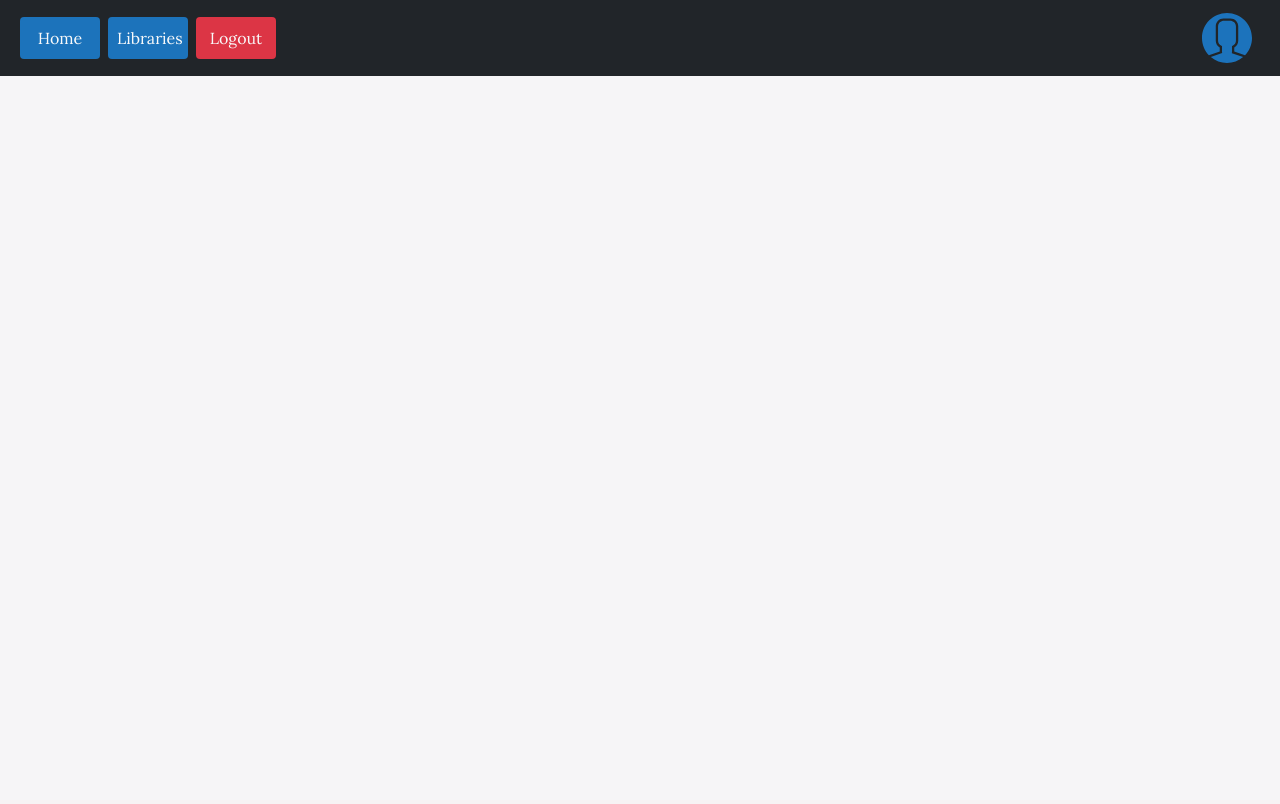
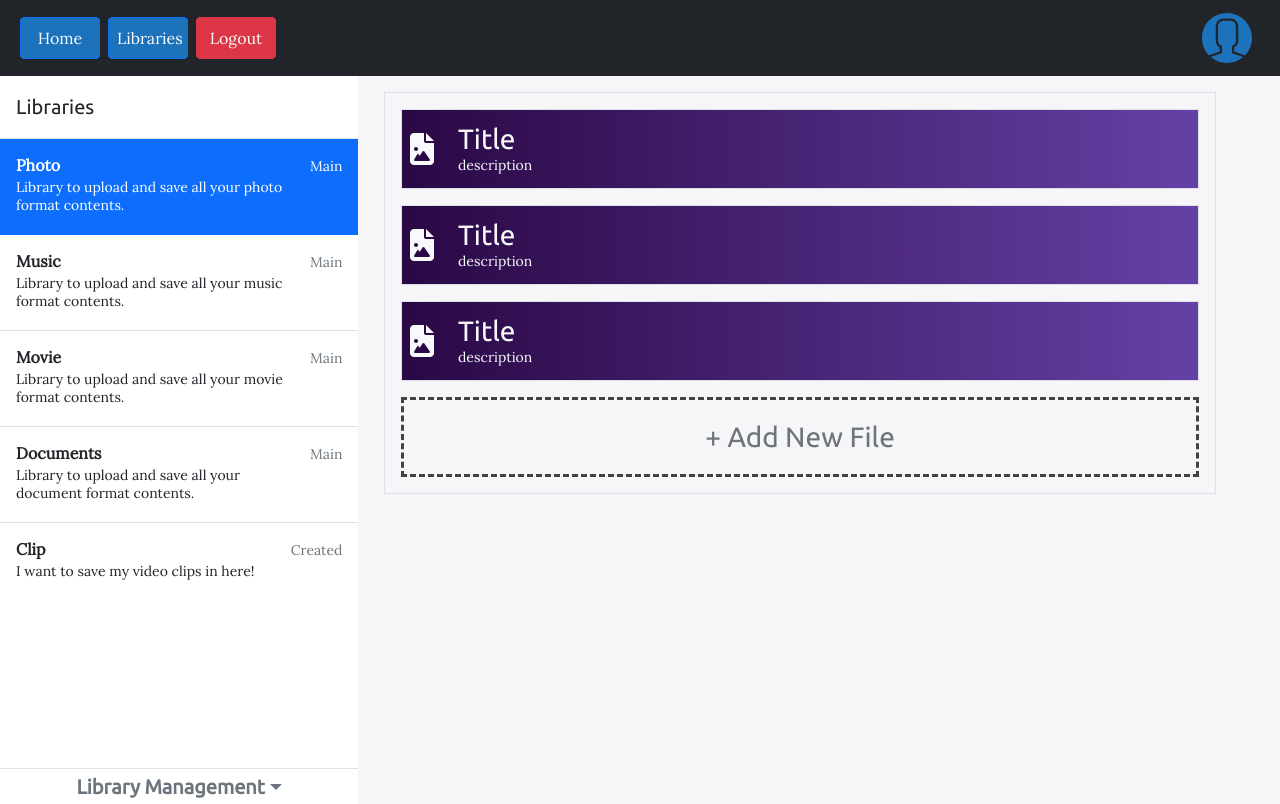
Before and after one commit to sadlibrary/web, a Django app: template web/authentication/templates/authentication/base.html in a window 1280 px wide. Before the commit the page ends 76 px from the top, so only its background shows below. Run offline with Django 4.2, Linux system fonts and the light colour scheme; the template is opened without the code that fills it, so the values that code supplies are empty; some libraries are stand-ins or nearby versions.

Commit message:
Build Library page

```diff
--- a/web/authentication/static/authentication/baseStyle.css
+++ b/web/authentication/static/authentication/baseStyle.css
@@ -14,11 +14,13 @@
   --danger: #dc3545;
   --success: #28a745;
   --warning: #ffc107;
+  --secondary: #424242;
   --text-color: #242424;
 }
 
 * {
   box-sizing: border-box;
+  margin: 0;
 }
 
 body {
@@ -31,10 +33,45 @@ h2,
 h3,
 h4,
 h5,
-h6 {
+h6,
+.fs-5,
+.fs-3 {
   font-family: Ubuntu, serif;
+}
+
+a[disabled] {
+  pointer-events: none;
+}
+
+.nav-bg-costume {
+  background-color: var(--shadow-2);
 }
 
 .text-color {
   color: var(--text-color);
 }
+
+.lh-tight {
+  line-height: 1.25;
+}
+
+#fileItems {
+  margin: 1rem 5vw 0 30vw;
+}
+
+.bg-costume {
+  background-image: linear-gradient(to left, #6441a5, #2a0845);
+}
+
+.item,
+.add-item {
+  height: 5rem;
+}
+
+.item:hover {
+  box-shadow: 0 4px 8px 0 rgba(0, 0, 0, 0.6), 0 6px 20px 0 rgba(0, 0, 0, 0.6);
+}
+
+.add-item {
+  border: var(--secondary) dashed 0.2rem;
+}
--- a/web/authentication/templates/authentication/base.html
+++ b/web/authentication/templates/authentication/base.html
@@ -18,6 +18,10 @@
     />
 
     <link rel="stylesheet" href="../../static/authentication/baseStyle.css" />
+    <script
+      src="https://kit.fontawesome.com/afa312817f.js"
+      crossorigin="anonymous"
+    ></script>
   </head>
   <body>
     <nav class="navbar navbar-expand-sm bg-dark navbar-dark">
@@ -25,7 +29,7 @@
         <ul class="navbar-nav">
           <li class="nav-item ms-2">
             <a
-              class="nav-link btn text-light"
+              class="nav-link btn btn-primary text-light"
               style="background-color: #1c73bb; width: 5rem"
               href="#"
               >Home</a
@@ -33,7 +37,7 @@
           </li>
           <li class="nav-item ms-2">
             <a
-              class="nav-link btn text-light"
+              class="nav-link btn btn-primary text-light"
               style="background-color: #1c73bb; width: 5rem"
               href="#"
               >Libraries</a
@@ -41,7 +45,7 @@
           </li>
           <li class="nav-item ms-2">
             <a
-              class="nav-link btn text-light"
+              class="nav-link btn btn-danger text-light"
               style="background-color: #dc3545; width: 5rem"
               href="#"
               >Logout</a
@@ -62,6 +66,145 @@
         </a>
       </div>
     </nav>
+
+    <aside
+      class="d-flex flex-column align-items-stretch flex-shrink-0 bg-white float-start"
+      style="width: 28vw; height: 91vh"
+    >
+      <a
+        href="#"
+        class="d-flex align-items-center flex-shrink-0 p-3 link-dark text-decoration-none border-bottom"
+        disabled
+      >
+        <span class="fs-5 fw-semibold">Libraries</span>
+      </a>
+      <div
+        class="list-group list-group-flush border-bottom h-100 overflow-auto"
+      >
+        <a
+          href="#"
+          class="list-group-item list-group-item-action active py-3 lh-tight"
+        >
+          <div class="d-flex w-100 align-items-center justify-content-between">
+            <strong class="mb-1">Photo</strong>
+            <small>Main</small>
+          </div>
+          <div class="col-10 mb-1 small">
+            Library to upload and save all your photo format contents.
+          </div>
+        </a>
+        <a
+          href="#"
+          class="list-group-item list-group-item-action py-3 lh-tight"
+        >
+          <div class="d-flex w-100 align-items-center justify-content-between">
+            <strong class="mb-1">Music</strong>
+            <small class="text-muted">Main</small>
+          </div>
+          <div class="col-10 mb-1 small">
+            Library to upload and save all your music format contents.
+          </div>
+        </a>
+        <a
+          href="#"
+          class="list-group-item list-group-item-action py-3 lh-tight"
+        >
+          <div class="d-flex w-100 align-items-center justify-content-between">
+            <strong class="mb-1">Movie</strong>
+            <small class="text-muted">Main</small>
+          </div>
+          <div class="col-10 mb-1 small">
+            Library to upload and save all your movie format contents.
+          </div>
+        </a>
+
+        <a
+          href="#"
+          class="list-group-item list-group-item-action py-3 lh-tight"
+          aria-current="true"
+        >
+          <div class="d-flex w-100 align-items-center justify-content-between">
+            <strong class="mb-1">Documents</strong>
+            <small class="text-muted">Main</small>
+          </div>
+          <div class="col-10 mb-1 small">
+            Library to upload and save all your document format contents.
+          </div>
+        </a>
+        <a
+          href="#"
+          class="list-group-item list-group-item-action py-3 lh-tight"
+        >
+          <div class="d-flex w-100 align-items-center justify-content-between">
+            <strong class="mb-1">Clip</strong>
+            <small class="text-muted">Created</small>
+          </div>
+          <div class="col-10 mb-1 small">
+            I want to save my video clips in here!
+          </div>
+        </a>
+      </div>
+      <div class="dropdown d-flex justify-content-center" style="height: 5vh">
+        <a
+          href="#"
+          class="d-flex align-items-center text-secondary text-decoration-none dropdown-toggle fs-5"
+          id="dropdownLibraries"
+          data-bs-toggle="dropdown"
+          aria-expanded="false"
+        >
+          <strong>Library Management</strong>
+        </a>
+        <ul
+          class="dropdown-menu dropdown-menu-dark text-small shadow"
+          aria-labelledby="dropdownLibraries"
+        >
+          <li><a class="dropdown-item fs-5" href="#">New Library...</a></li>
+          <li><a class="dropdown-item fs-5" href="#">Delete A Library</a></li>
+        </ul>
+      </div>
+    </aside>
+
+    <main>
+      <div id="fileItems" class="p-3 border text-light overflow-auto">
+        <a
+          href="#"
+          class="item p-2 mx-auto mb-3 bg-costume border w-100 text-light d-flex flex-row align-items-center text-decoration-none"
+        >
+          <i class="fa-solid fa-file-image fs-2 float-start"></i>
+          <div class="item-contents ms-4">
+            <h3 class="m-0">Title</h3>
+            <p class="small m-0">description</p>
+          </div>
+        </a>
+        <a
+          href="#"
+          class="item p-2 mx-auto mb-3 bg-costume border w-100 text-light d-flex flex-row align-items-center text-decoration-none"
+        >
+          <i class="fa-solid fa-file-image fs-2 float-start"></i>
+          <div class="item-contents ms-4">
+            <h3 class="m-0">Title</h3>
+            <p class="small m-0">description</p>
+          </div>
+        </a>
+        <a
+          href="#"
+          class="item p-2 mx-auto mb-3 bg-costume border w-100 text-light d-flex flex-row align-items-center text-decoration-none"
+        >
+          <i class="fa-solid fa-file-image fs-2 float-start"></i>
+          <div class="item-contents ms-4">
+            <h3 class="m-0">Title</h3>
+            <p class="small m-0">description</p>
+          </div>
+        </a>
+        <a
+          href="#"
+          class="add-item p-2 w-100 mx-auto fs-3 d-flex flex-row align-items-center justify-content-center text-secondary text-decoration-none"
+        >
+          + Add New File
+        </a>
+      </div>
+    </main>
+
     <script
       src="https://cdn.jsdelivr.net/npm/bootstrap@5.0.2/dist/js/bootstrap.bundle.min.js"
       integrity="sha384-MrcW6ZMFYlzcLA8Nl+NtUVF0sA7MsXsP1UyJoMp4YLEuNSfAP+JcXn/tWtIaxVXM"
```
